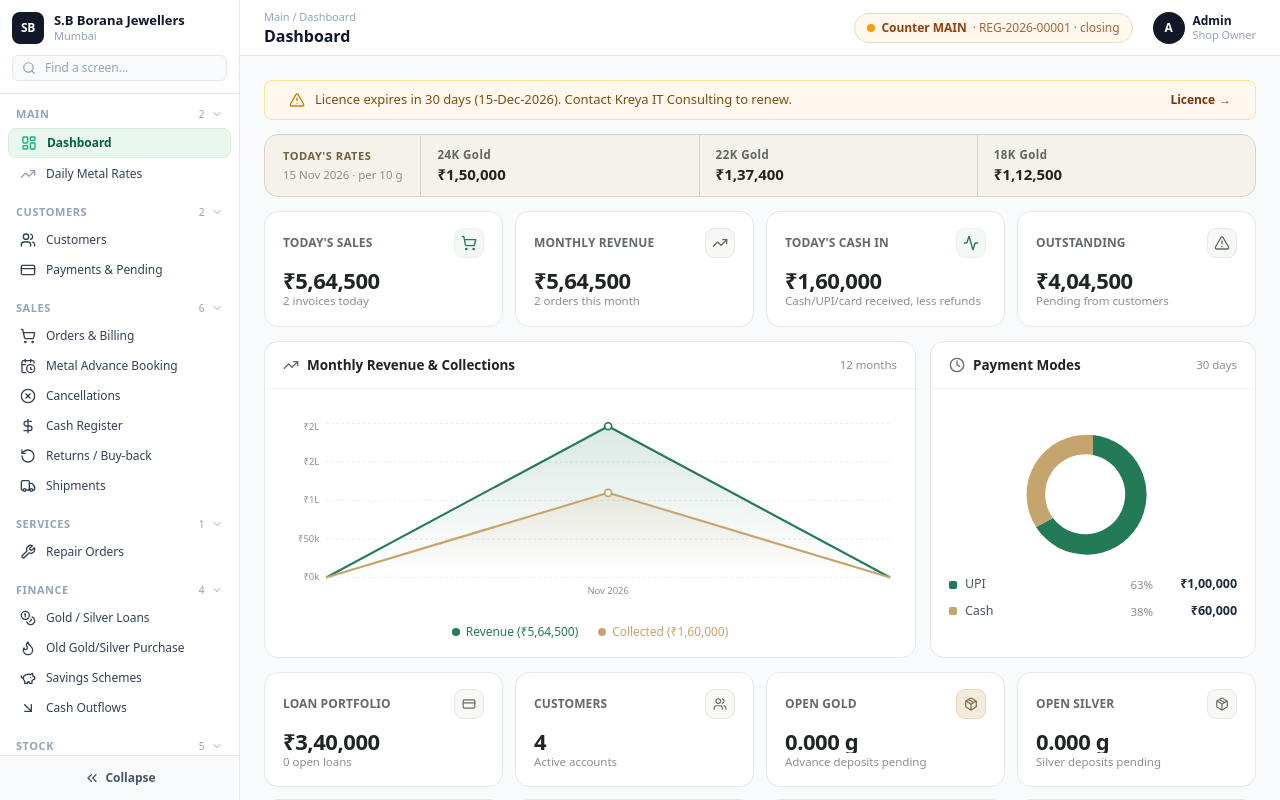
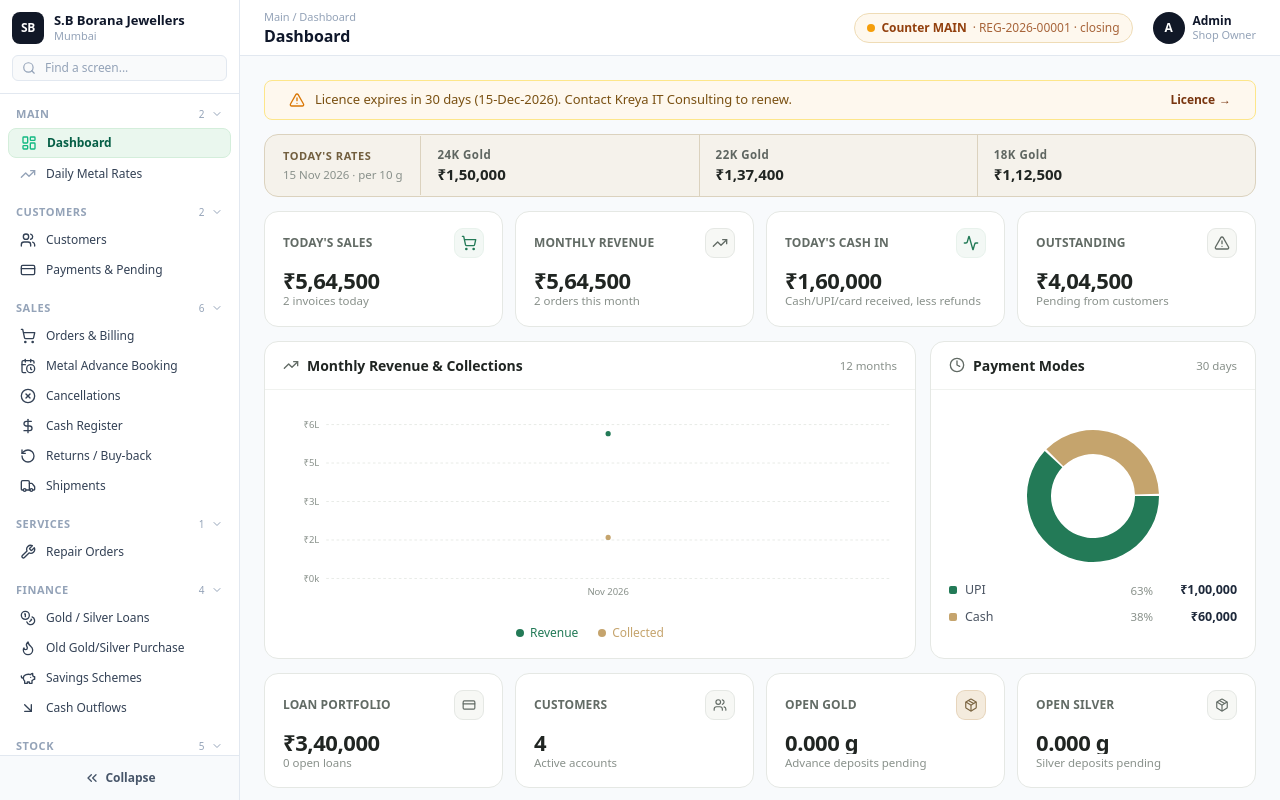
Before and after one commit to Sujalshah46/Kreya-Ai-studio, a React (Vite) app: page / in a window 1280 px wide. Built offline with nearby package versions, Linux system fonts and the light colour scheme.

Commit message:
Render dashboard charts from dated invoice and payment data

```diff
--- a/src/components/modules/DashboardView.tsx
+++ b/src/components/modules/DashboardView.tsx
@@ -4,6 +4,40 @@ import {
   Package, Clock, Wrench, Calendar, ChevronDown, User, FileText, ChevronRight
 } from 'lucide-react';
 import { SalesInvoice, GirviLoan, RepairOrder, InventoryItem, DailyRates, StoreProfile, Customer } from '../../types';
+
+const businessDate = new Intl.DateTimeFormat('en-CA', {
+  timeZone: 'Asia/Kolkata', year: 'numeric', month: '2-digit', day: '2-digit'
+});
+const monthLabel = new Intl.DateTimeFormat('en-GB', {
+  month: 'short', year: 'numeric', timeZone: 'UTC'
+});
+const moneyFormat = new Intl.NumberFormat('en-IN');
+const otherPaymentColors = ['#537b9c', '#946787', '#797f49'];
+
+function dateKey(value?: string): string | undefined {
+  if (!value) return undefined;
+  // Date-only and local datetime values already represent the shop calendar.
+  const localDate = value.match(/^(\d{4}-\d{2}-\d{2})(?:$|[ T]\d{2}:\d{2}(?::\d{2}(?:\.\d+)?)?$)/);
+  const date = new Date(localDate ? localDate[1] + 'T00:00:00Z' : value);
+  if (!Number.isFinite(date.getTime())) return undefined;
+  return localDate ? date.toISOString().slice(0, 10) : businessDate.format(date);
+}
+
+function chartTick(value: number, step: number): string {
+  if (value >= 100000) return '₹' + (step >= 100000 ? Math.round(value / 100000) : value / 100000) + 'L';
+  return '₹' + value / 1000 + 'k';
+}
+
+function donutSlice(start: number, sweep: number): string {
+  const point = (radius: number, angle: number) =>
+    [radius * Math.cos(angle), radius * Math.sin(angle)].join(' ');
+  const outerStart = point(66, start);
+  const outerEnd = point(66, start + sweep);
+  const innerStart = point(42, start);
+  const innerEnd = point(42, start + sweep);
+  const large = sweep > Math.PI ? 1 : 0;
+  return `M ${outerStart} A 66 66 0 ${large} 1 ${outerEnd} L ${innerEnd} A 42 42 0 ${large} 0 ${innerStart} Z`;
+}
 
 interface DashboardViewProps {
   store: StoreProfile;
@@ -50,22 +84,66 @@ export const DashboardView: React.FC<DashboardViewProps> = ({
   const rate22k = rates.gold22kPer10g || (rates.gold22kPerGram ? rates.gold22kPerGram * 10 : Math.round(rate24k * 0.916));
   const rate18k = rates.gold18kPer10g || (rates.gold18kPerGram ? rates.gold18kPerGram * 10 : Math.round(rate24k * 0.75));
 
-  // Payment modes breakdown
-  const paymentModeMap: Record<string, number> = {};
-  allPayments.forEach(p => {
-    const m = (p.mode || 'CASH').toUpperCase();
-    paymentModeMap[m] = (paymentModeMap[m] || 0) + (p.amount || 0);
-  });
-  if (Object.keys(paymentModeMap).length === 0 && todayCashIn > 0) {
-    paymentModeMap['UPI'] = 100000;
-    paymentModeMap['CASH'] = 10000;
+  // Use dated invoice records for the chart and never substitute demo chart values.
+  const today = businessDate.format(new Date());
+  const todayUtc = new Date(today + 'T00:00:00Z');
+  const firstMonth = new Date(todayUtc);
+  firstMonth.setUTCDate(1);
+  firstMonth.setUTCMonth(firstMonth.getUTCMonth() - 11);
+  const firstMonthKey = firstMonth.toISOString().slice(0, 7);
+  const paymentStart = new Date(todayUtc);
+  paymentStart.setUTCDate(paymentStart.getUTCDate() - 29);
+  const paymentStartKey = paymentStart.toISOString().slice(0, 10);
+  const months = new Map<string, { revenue: number; collected: number }>();
+  const paymentModes = new Map<string, number>();
+  const monthTotals = (date: string) => {
+    const key = date.slice(0, 7);
+    const totals = months.get(key) ?? { revenue: 0, collected: 0 };
+    months.set(key, totals);
+    return totals;
+  };
+
+  for (const invoice of invoices) {
+    const invoiceDate = dateKey(invoice.invoiceDate ?? invoice.date);
+    if (invoiceDate && invoiceDate <= today && invoiceDate.slice(0, 7) >= firstMonthKey &&
+        String(invoice.status).toUpperCase() !== 'CANCELLED' && Number.isFinite(invoice.productTotalValue)) {
+      monthTotals(invoiceDate).revenue += invoice.productTotalValue;
+    }
+    const payments = invoice.paymentTransactions?.length ? invoice.paymentTransactions : invoice.payments ?? [];
+    for (const payment of payments) {
+      const date = dateKey(payment.date) ?? dateKey(payment.timestamp);
+      if (!date || date > today || !Number.isFinite(payment.amount) || payment.amount <= 0) continue;
+      if (date.slice(0, 7) >= firstMonthKey) monthTotals(date).collected += payment.amount;
+      const mode = payment.mode?.trim().toUpperCase();
+      if (mode && date >= paymentStartKey) paymentModes.set(mode, (paymentModes.get(mode) ?? 0) + payment.amount);
+    }
   }
-  const totalPaymentSum = Object.values(paymentModeMap).reduce((a, b) => a + b, 0) || 1;
-  const paymentBreakdown = Object.entries(paymentModeMap).map(([mode, amt]) => ({
-    mode: mode === 'CASH' ? 'Cash' : mode,
-    amount: amt,
-    percent: Math.round((amt / totalPaymentSum) * 100)
-  })).sort((a, b) => b.amount - a.amount);
+
+  const chartMonths = [...months.entries()].sort(([a], [b]) => a.localeCompare(b));
+  const highest = Math.max(0, ...chartMonths.flatMap(([, totals]) => [totals.revenue, totals.collected]));
+  const tickUnit = highest >= 100000 ? 50000 : 1000;
+  const step = Math.max(tickUnit, Math.ceil(highest / 4 / tickUnit) * tickUnit);
+  const ticks = [0, 1, 2, 3, 4].map(index => index * step);
+  const chartX = (index: number) => chartMonths.length === 1 ? 376 : 50 + index * 652 / (chartMonths.length - 1);
+  const chartY = (amount: number) => 183 - amount / (4 * step) * 178;
+  const totalPaymentSum = [...paymentModes.values()].reduce((sum, amount) => sum + amount, 0);
+  let angle = 0;
+  let otherColorIndex = 0;
+  const paymentBreakdown = [...paymentModes.entries()]
+    .sort((a, b) => b[1] - a[1])
+    .map(([mode, amount]) => {
+      const sweep = 2 * Math.PI * amount / totalPaymentSum;
+      const gap = Math.min(2 * Math.PI / 180, sweep / 3);
+      const path = donutSlice(angle, sweep - gap);
+      angle += sweep;
+      return {
+        mode: mode === 'CASH' ? 'Cash' : mode,
+        amount,
+        percent: Math.round(amount / totalPaymentSum * 100),
+        color: mode === 'UPI' ? '#237a57' : mode === 'CASH' ? '#c5a46d' : otherPaymentColors[otherColorIndex++ % otherPaymentColors.length],
+        path
+      };
+    });
 
   // Top customers by purchase
   const customerSpendMap = new Map<string, { name: string; phone: string; total: number; orders: number }>();
@@ -268,7 +346,7 @@ export const DashboardView: React.FC<DashboardViewProps> = ({
               borderBottom: '1px solid #f0f2ef'
             }}
           >
-            <h3 style={{ display: 'flex', alignItems: 'center', gap: '8px', fontSize: '13.5px', fontWeight: 600, color: '#202522' }}>
+            <h3 style={{ display: 'flex', alignItems: 'center', gap: '8px', fontSize: '14px', fontWeight: 650, color: '#202522' }}>
               <TrendingUp className="w-4 h-4 text-[#237a57]" />
               <span>Monthly Revenue & Collections</span>
             </h3>
@@ -295,70 +373,44 @@ export const DashboardView: React.FC<DashboardViewProps> = ({
                   </linearGradient>
                 </defs>
 
-                {/* Grid horizontal lines */}
-                <g className="recharts-cartesian-grid">
-                  <line strokeDasharray="3 3" stroke="#e5e8e4" x1="50" y1="183" x2="702" y2="183" />
-                  <line strokeDasharray="3 3" stroke="#e5e8e4" x1="50" y1="138.5" x2="702" y2="138.5" />
-                  <line strokeDasharray="3 3" stroke="#e5e8e4" x1="50" y1="94" x2="702" y2="94" />
-                  <line strokeDasharray="3 3" stroke="#e5e8e4" x1="50" y1="49.5" x2="702" y2="49.5" />
-                  <line strokeDasharray="3 3" stroke="#e5e8e4" x1="50" y1="5" x2="702" y2="5" />
-                </g>
-
-                {/* X-Axis */}
-                <g className="xAxis">
-                  <text fontSize="11" x="376" y="202" textAnchor="middle" fill="#89918b">
-                    Nov 2026
+                {ticks.map(value => (
+                  <g key={value}>
+                    <line strokeDasharray="3 3" stroke="#e5e8e4" x1="50" y1={chartY(value)} x2="702" y2={chartY(value)} />
+                    <text fontSize="11" x="42" y={chartY(value) + 4} textAnchor="end" fill="#89918b">{chartTick(value, step)}</text>
+                  </g>
+                ))}
+                {chartMonths.map(([month], index) => (
+                  <text key={month} fontSize="11" x={chartX(index)} y="202" textAnchor="middle" fill="#89918b">
+                    {monthLabel.format(new Date(month + '-01T00:00:00Z'))}
                   </text>
-                </g>
-
-                {/* Y-Axis */}
-                <g className="yAxis">
-                  <text fontSize="11" x="42" y="186" textAnchor="end" fill="#89918b">₹0k</text>
-                  <text fontSize="11" x="42" y="142" textAnchor="end" fill="#89918b">₹50k</text>
-                  <text fontSize="11" x="42" y="97" textAnchor="end" fill="#89918b">₹1L</text>
-                  <text fontSize="11" x="42" y="53" textAnchor="end" fill="#89918b">₹2L</text>
-                  <text fontSize="11" x="42" y="12" textAnchor="end" fill="#89918b">₹2L</text>
-                </g>
-
-                {/* Revenue Area (Emerald) */}
-                <path
-                  d="M 50,183 L 376,8.08 L 702,183 Z"
-                  fill="url(#gRev)"
-                />
-                <path
-                  d="M 50,183 L 376,8.08 L 702,183"
-                  fill="none"
-                  stroke="#237a57"
-                  strokeWidth="2.5"
-                />
-                <circle
-                  cx="376"
-                  cy="8.08"
-                  r="4"
-                  stroke="#237a57"
-                  strokeWidth="2"
-                  fill="#ffffff"
-                />
-
-                {/* Collections Area (Champagne Gold) */}
-                <path
-                  d="M 50,183 L 376,85.1 L 702,183 Z"
-                  fill="url(#gCol)"
-                />
-                <path
-                  d="M 50,183 L 376,85.1 L 702,183"
-                  fill="none"
-                  stroke="#c5a46d"
-                  strokeWidth="2.5"
-                />
-                <circle
-                  cx="376"
-                  cy="85.1"
-                  r="4"
-                  stroke="#c5a46d"
-                  strokeWidth="2"
-                  fill="#ffffff"
-                />
+                ))}
+                {([
+                  { key: 'revenue', label: 'Revenue', color: '#237a57', gradient: 'gRev' },
+                  { key: 'collected', label: 'Collected', color: '#c5a46d', gradient: 'gCol' }
+                ] as const).map(series => {
+                  const points = chartMonths.map(([month, totals], index) => ({
+                    month, amount: totals[series.key], x: chartX(index), y: chartY(totals[series.key])
+                  }));
+                  const line = points.map(({ x, y }) => `${x},${y}`).join(' L ');
+                  return (
+                    <g key={series.key}>
+                      {points.length > 1 && (
+                        <>
+                          <path d={`M ${points[0].x},183 L ${line} L ${points[points.length - 1].x},183 Z`} fill={`url(#${series.gradient})`} />
+                          <path d={`M ${line}`} fill="none" stroke={series.color} strokeWidth="2" />
+                        </>
+                      )}
+                      {points.map(point => (
+                        <circle key={point.month} cx={point.x} cy={point.y} r="3" fill={series.color}>
+                          <title>{`${series.label}: ₹${moneyFormat.format(point.amount)}`}</title>
+                        </circle>
+                      ))}
+                    </g>
+                  );
+                })}
+                {chartMonths.length === 0 && (
+                  <text x="376" y="100" textAnchor="middle" fill="#89918b">No revenue or collections in this period.</text>
+                )}
               </svg>
 
               {/* Bottom Chart Legend */}
@@ -376,11 +428,11 @@ export const DashboardView: React.FC<DashboardViewProps> = ({
               >
                 <div style={{ display: 'flex', alignItems: 'center', gap: '6px' }}>
                   <span style={{ width: '8px', height: '8px', borderRadius: '50%', background: '#237a57', display: 'inline-block' }} />
-                  <span style={{ color: '#237a57', fontWeight: 500 }}>Revenue (₹{monthlyRevenue.toLocaleString('en-IN')})</span>
+                  <span style={{ color: '#237a57', fontWeight: 500 }}>Revenue</span>
                 </div>
                 <div style={{ display: 'flex', alignItems: 'center', gap: '6px' }}>
                   <span style={{ width: '8px', height: '8px', borderRadius: '50%', background: '#c5a46d', display: 'inline-block' }} />
-                  <span style={{ color: '#c5a46d', fontWeight: 500 }}>Collected (₹{todayCashIn.toLocaleString('en-IN')})</span>
+                  <span style={{ color: '#c5a46d', fontWeight: 500 }}>Collected</span>
                 </div>
               </div>
             </div>
@@ -409,7 +461,7 @@ export const DashboardView: React.FC<DashboardViewProps> = ({
               borderBottom: '1px solid #f0f2ef'
             }}
           >
-            <h3 style={{ display: 'flex', alignItems: 'center', gap: '8px', fontSize: '13.5px', fontWeight: 600, color: '#202522' }}>
+            <h3 style={{ display: 'flex', alignItems: 'center', gap: '8px', fontSize: '14px', fontWeight: 650, color: '#202522' }}>
               <Clock className="w-4 h-4 text-[#c5a46d]" />
               <span>Payment Modes</span>
             </h3>
@@ -417,20 +469,18 @@ export const DashboardView: React.FC<DashboardViewProps> = ({
           </div>
 
           <div className="dash-panel-body" style={{ padding: '14px 18px', flex: 1, display: 'flex', flexDirection: 'column', justifyContent: 'center' }}>
-            {/* SVG Donut Chart Matching Live Production Exactly */}
-            <div style={{ width: '100%', height: '140px', display: 'flex', alignItems: 'center', justifyContent: 'center' }}>
-              <svg width="150" height="140" viewBox="0 0 150 140">
-                {/* UPI Slice (91% - Emerald #237a57) */}
-                <path
-                  d="M 75,10 A 60,60 0 1,1 18,102 L 35,93 A 40,40 0 1,0 75,30 Z"
-                  fill="#237a57"
-                />
-                {/* Cash Slice (9% - Champagne Gold #c5a46d) */}
-                <path
-                  d="M 18,102 A 60,60 0 0,1 75,10 L 75,30 A 40,40 0 0,0 35,93 Z"
-                  fill="#c5a46d"
-                />
-              </svg>
+            <div style={{ width: '100%', height: '150px', display: 'grid', placeItems: 'center' }}>
+              {paymentBreakdown.length ? (
+                <svg width="100%" height="150" viewBox="-70 -75 140 150" role="img" aria-label="Payment modes over the last 30 days">
+                  {paymentBreakdown.length === 1 ? (
+                    <circle r="54" fill="none" stroke={paymentBreakdown[0].color} strokeWidth="24" />
+                  ) : paymentBreakdown.map(payment => (
+                    <path key={payment.mode} d={payment.path} fill={payment.color}>
+                      <title>{`${payment.mode}: ₹${moneyFormat.format(payment.amount)}`}</title>
+                    </path>
+                  ))}
+                </svg>
+              ) : <span className="helper">No payments in this period.</span>}
             </div>
 
             {/* Breakdown Rows Matching Screenshot */}
@@ -442,7 +492,7 @@ export const DashboardView: React.FC<DashboardViewProps> = ({
                       width: '8px',
                       height: '8px',
                       borderRadius: '2px',
-                      background: p.mode === 'Cash' ? '#c5a46d' : '#237a57',
+                      background: p.color,
                       flexShrink: 0
                     }}
                   />
@@ -604,7 +654,7 @@ export const DashboardView: React.FC<DashboardViewProps> = ({
               borderBottom: '1px solid #f0f2ef'
             }}
           >
-            <h3 style={{ display: 'flex', alignItems: 'center', gap: '8px', fontSize: '13.5px', fontWeight: 600, color: '#202522' }}>
+            <h3 style={{ display: 'flex', alignItems: 'center', gap: '8px', fontSize: '14px', fontWeight: 650, color: '#202522' }}>
               <User className="w-4 h-4 text-emerald-700" />
               <span>Top 10 Customers</span>
             </h3>
@@ -702,7 +752,7 @@ export const DashboardView: React.FC<DashboardViewProps> = ({
               borderBottom: '1px solid #f0f2ef'
             }}
           >
-            <h3 style={{ display: 'flex', alignItems: 'center', gap: '8px', fontSize: '13.5px', fontWeight: 600, color: '#202522' }}>
+            <h3 style={{ display: 'flex', alignItems: 'center', gap: '8px', fontSize: '14px', fontWeight: 650, color: '#202522' }}>
               <FileText className="w-4 h-4 text-emerald-700" />
               <span>Recent Orders</span>
             </h3>
@@ -779,7 +829,7 @@ export const DashboardView: React.FC<DashboardViewProps> = ({
               borderBottom: '1px solid #f0f2ef'
             }}
           >
-            <h3 style={{ display: 'flex', alignItems: 'center', gap: '8px', fontSize: '13.5px', fontWeight: 600, color: '#202522' }}>
+            <h3 style={{ display: 'flex', alignItems: 'center', gap: '8px', fontSize: '14px', fontWeight: 650, color: '#202522' }}>
               <CreditCard className="w-4 h-4 text-emerald-700" />
               <span>Open Loans (0)</span>
             </h3>
```
